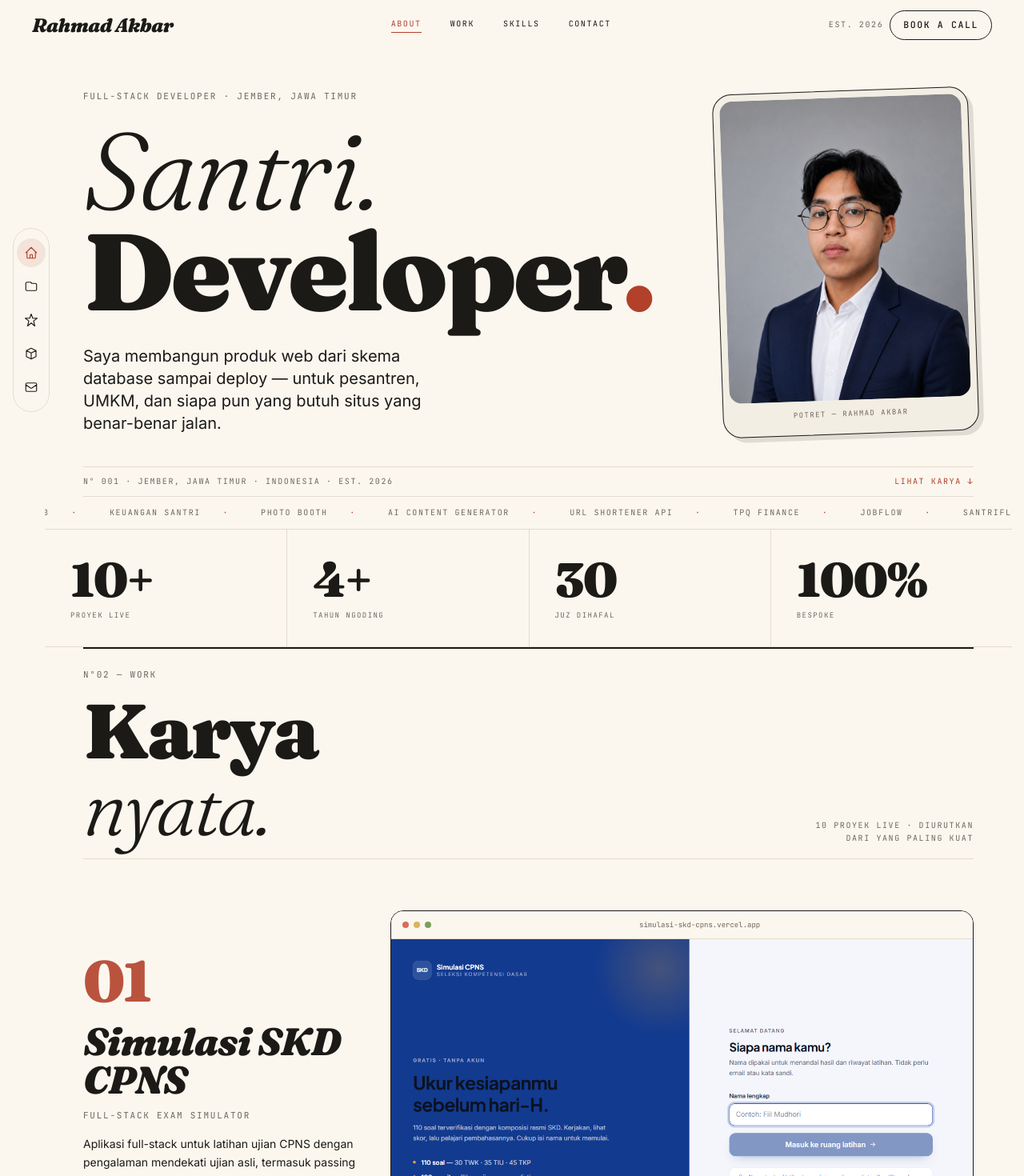
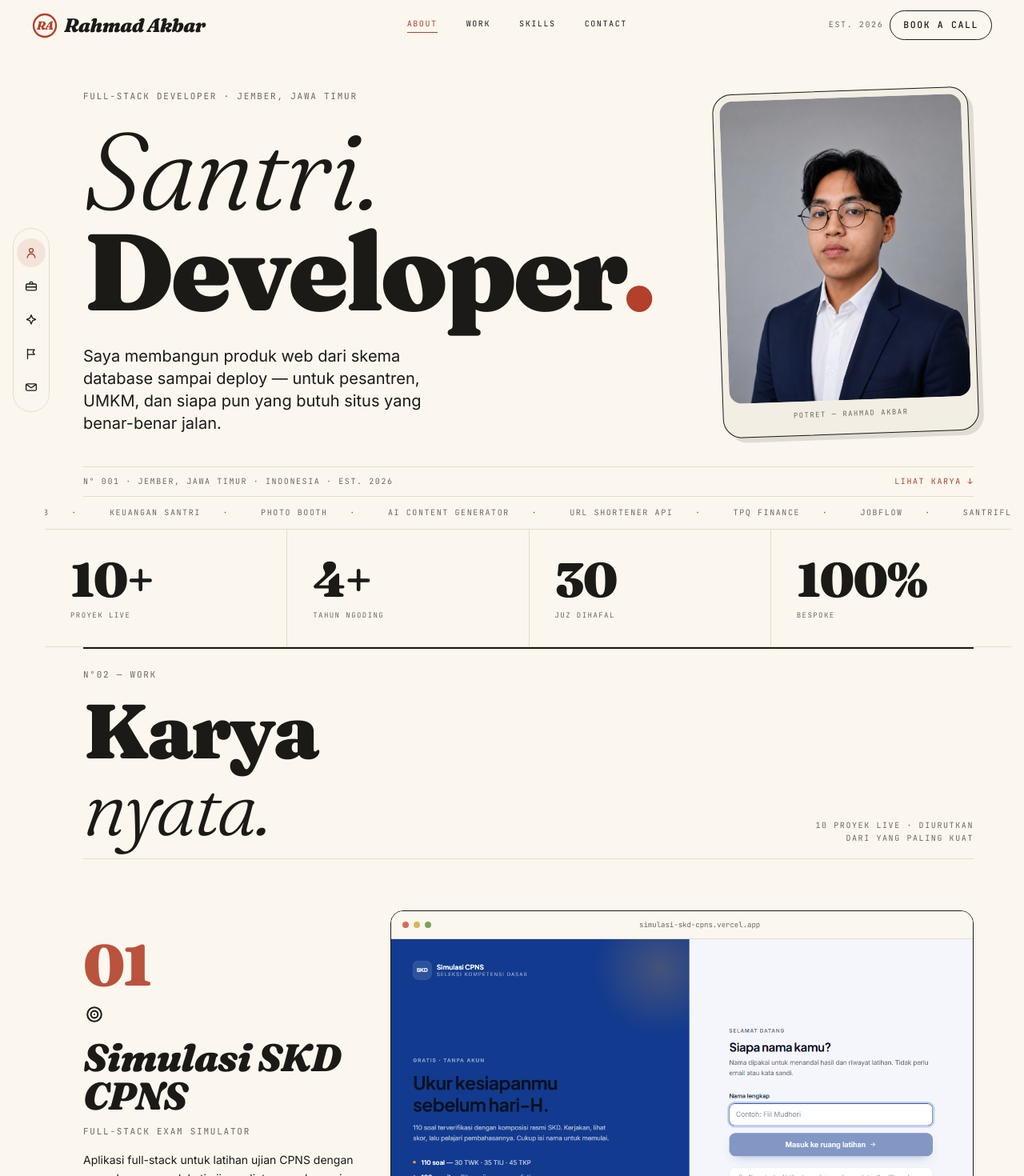
Before and after one commit to fiilmudhori26/portfolio-3d, a Next.js app: page / in a window 1280 px wide. Shown: the top 1470 px of the page at 80% size. Built offline with nearby package versions, Linux system fonts and the light colour scheme.

Commit message:
feat: monochrome line icon system (personal/sections/projects)

```diff
--- a/components/Navbar.tsx
+++ b/components/Navbar.tsx
@@ -3,6 +3,7 @@
 import { useState, useEffect } from 'react'
 import { useFullpage } from '@/components/FullpageProvider'
 import MenuOverlay from '@/components/MenuOverlay'
+import { PersonalMark } from '@/components/icons'
 
 const navItems = [
   { label: 'About', section: 0, href: '#about' },
@@ -28,8 +29,9 @@ export default function Navbar() {
           scrolled ? 'bg-paper/90 backdrop-blur-md border-line' : 'bg-transparent border-transparent'
         }`}
       >
-        <a href="#about" className="font-display italic font-black text-xl sm:text-2xl tracking-[-0.02em] text-ink no-underline rounded-sm">
-          Rahmad Akbar
+        <a href="#about" className="flex items-center gap-2 font-display italic font-black text-xl sm:text-2xl tracking-[-0.02em] text-ink no-underline rounded-sm">
+          <PersonalMark className="w-7 h-7 sm:w-8 sm:h-8 text-accent shrink-0" />
+          <span>Rahmad Akbar</span>
         </a>
 
         <nav aria-label="Primary" className="hidden md:flex items-center gap-9">
--- a/components/Sidebar.tsx
+++ b/components/Sidebar.tsx
@@ -2,15 +2,9 @@
 
 import { useState } from 'react'
 import { useFullpage } from '@/components/FullpageProvider'
+import { SECTION_ICONS } from '@/components/icons'
 
-const icons = [
-  { section: 0, icon: 'M3 12l2-2m0 0l7-7 7 7M5 10v10a1 1 0 001 1h3m10-11l2 2m-2-2v10a1 1 0 01-1 1h-3m-6 0a1 1 0 001-1v-4a1 1 0 011-1h2a1 1 0 011 1v4a1 1 0 001 1m-6 0h6' },
-  { section: 1, icon: 'M3 7v10a2 2 0 002 2h14a2 2 0 002-2V9a2 2 0 00-2-2h-6l-2-2H5a2 2 0 00-2 2z' },
-  { section: 2, icon: 'M12 2l2.5 7H22l-6 4.5L18 22l-6-5-6 5 2-8.5L2 9h7.5L12 2z' },
-  { section: 3, icon: 'M20 7l-8-4-8 4m16 0l-8 4m8-4v10l-8 4m0-10L4 7m8 4v10M4 7v10l8 4' },
-  { section: 4, icon: 'M3 8l7.89 5.26a2 2 0 002.22 0L21 8M5 19h14a2 2 0 002-2V7a2 2 0 00-2-2H5a2 2 0 00-2 2v10a2 2 0 002 2z' },
-]
-
+const sectionKeys = ['about', 'work', 'skills', 'journey', 'contact'] as const
 const sectionNames = ['About', 'Work', 'Skills', 'Journey', 'Contact']
 const sectionHrefs = ['#about', '#work', '#skills', '#journey', '#contact']
 
@@ -20,7 +14,7 @@ export default function Sidebar() {
 
   return (
     <div className="hidden md:flex fixed left-4 top-1/2 -translate-y-1/2 z-40 flex-col items-center gap-1.5 rounded-full border border-line bg-paper/90 backdrop-blur px-1 py-3">
-      {icons.map(({ section, icon }) => {
+      {sectionKeys.map((key, section) => {
         const isActive = currentSection === section
         const isHovered = hovered === section
 
@@ -44,9 +38,9 @@ export default function Sidebar() {
             >
               {sectionNames[section]}
             </span>
-            <svg xmlns="http://www.w3.org/2000/svg" className="w-[18px] h-[18px]" fill="none" viewBox="0 0 24 24" stroke="currentColor" strokeWidth={1.5} aria-hidden="true">
-              <path strokeLinecap="round" strokeLinejoin="round" d={icon} />
-            </svg>
+            <span className="w-[18px] h-[18px] [&>svg]:w-full [&>svg]:h-full" aria-hidden="true">
+              {SECTION_ICONS[key]}
+            </span>
           </a>
         )
       })}
--- /dev/null
+++ b/components/icons.tsx
@@ -0,0 +1,163 @@
+import type { SVGProps } from 'react'
+
+/**
+ * Monochrome line icon system — single color (currentColor), stroke 1.75,
+ * round caps/joins, fill none, viewBox 0 0 24 24.
+ * PersonalMark may carry the accent color used for brand identity.
+ */
+
+type IconProps = SVGProps<SVGSVGElement>
+
+const base = {
+  xmlns: 'http://www.w3.org/2000/svg',
+  viewBox: '0 0 24 24',
+  fill: 'none',
+  stroke: 'currentColor',
+  strokeWidth: 1.75,
+  strokeLinecap: 'round' as const,
+  strokeLinejoin: 'round' as const,
+  'aria-hidden': true as const,
+}
+
+function LineIcon({ children, ...props }: IconProps) {
+  return (
+    <svg {...base} {...props}>
+      {children}
+    </svg>
+  )
+}
+
+/* ── Personal mark ─────────────────────────────────────────── */
+
+export function PersonalMark({ className }: { className?: string }) {
+  return (
+    <svg
+      xmlns="http://www.w3.org/2000/svg"
+      viewBox="0 0 24 24"
+      fill="none"
+      className={className}
+      aria-hidden="true"
+    >
+      <circle cx="12" cy="12" r="10.5" stroke="currentColor" strokeWidth="1.75" />
+      <text
+        x="12"
+        y="12"
+        dy="0.36em"
+        textAnchor="middle"
+        fontFamily="'Fraunces', serif"
+        fontStyle="italic"
+        fontWeight={900}
+        fontSize="11"
+        fill="currentColor"
+        stroke="none"
+      >
+        RA
+      </text>
+    </svg>
+  )
+}
+
+/* ── Section icons ─────────────────────────────────────────── */
+
+export const SECTION_ICONS = {
+  about: (
+    <LineIcon>
+      <circle cx="12" cy="8" r="3.25" />
+      <path d="M5.5 20c.9-4.2 3.6-6.3 6.5-6.3s5.6 2.1 6.5 6.3" />
+    </LineIcon>
+  ),
+  work: (
+    <LineIcon>
+      <rect x="3.5" y="8" width="17" height="10.5" rx="2" />
+      <path d="M9.5 8V6.5A2 2 0 0 1 11.5 4.5h1A2 2 0 0 1 14.5 6.5V8" />
+      <path d="M3.5 13h17" />
+    </LineIcon>
+  ),
+  skills: (
+    <LineIcon>
+      <path d="M12 3.6l2.2 5.3 5.3 2.2-5.3 2.2L12 18.6l-2.2-5.3L4.5 11.1l5.3-2.2z" />
+    </LineIcon>
+  ),
+  journey: (
+    <LineIcon>
+      <path d="M6 20.5V4.5" />
+      <path d="M6 5.5h11.5l-2.7 4 2.7 4H6" />
+    </LineIcon>
+  ),
+  contact: (
+    <LineIcon>
+      <rect x="3.5" y="6.5" width="17" height="11" rx="2" />
+      <path d="M4 7.5l8 5.6 8-5.6" />
+    </LineIcon>
+  ),
+} as const
+
+export type SectionIconKey = keyof typeof SECTION_ICONS
+
+/* ── Project icons ─────────────────────────────────────────── */
+
+export const PROJECT_ICONS: Record<string, JSX.Element> = {
+  'simulasi-cpns': (
+    <LineIcon>
+      <circle cx="12" cy="12" r="7.5" />
+      <circle cx="12" cy="12" r="3.75" />
+      <circle cx="12" cy="12" r=".9" fill="currentColor" stroke="none" />
+    </LineIcon>
+  ),
+  'keuangan-app': (
+    <LineIcon>
+      <circle cx="12" cy="12" r="7.5" />
+      <circle cx="12" cy="12" r="2.4" />
+    </LineIcon>
+  ),
+  koperasihub: (
+    <LineIcon>
+      <path d="M5 9l1.6-4.5h10.8L19 9" />
+      <path d="M4.5 9h15V19a1.5 1.5 0 0 1-1.5 1.5H6A1.5 1.5 0 0 1 4.5 19z" />
+      <path d="M10 20.5v-5h4v5" />
+    </LineIcon>
+  ),
+  'keuangan-santri': (
+    <LineIcon>
+      <path d="M4 8a2 2 0 0 1 2-2h12a2 2 0 0 1 2 2v8a2 2 0 0 0-2-2H6a2 2 0 0 0-2 2z" />
+      <path d="M12 6v12" />
+    </LineIcon>
+  ),
+  'photo-booth': (
+    <LineIcon>
+      <rect x="3.5" y="7.5" width="17" height="11" rx="2" />
+      <circle cx="12" cy="13" r="3.4" />
+      <circle cx="7.5" cy="10.8" r=".8" fill="currentColor" stroke="none" />
+    </LineIcon>
+  ),
+  'content-generator': (
+    <LineIcon>
+      <path d="M12 4l1.7 4.6L18.3 10l-4.6 1.7L12 16.3l-1.7-4.6L5.7 10l4.6-1.4z" />
+      <path d="M18.5 15.5l.6 1.6 1.6.6-1.6.6-.6 1.6-.6-1.6-1.6-.6 1.6-.6z" />
+    </LineIcon>
+  ),
+  'url-shortener': (
+    <LineIcon>
+      <path d="M10.2 13.8a3.8 3.8 0 0 0 5.4 0l2.7-2.7a3.8 3.8 0 0 0-5.4-5.4l-1.3 1.3" />
+      <path d="M13.8 10.2a3.8 3.8 0 0 0-5.4 0l-2.7 2.7a3.8 3.8 0 0 0 5.4 5.4l1.3-1.3" />
+    </LineIcon>
+  ),
+  'tpq-finance': (
+    <LineIcon>
+      <path d="M3 9.5L12 5l9 4.5-9 4.5z" />
+      <path d="M6.5 11.5V16c0 1.4 2.4 2.6 5.5 2.6s5.5-1.2 5.5-2.6v-4.5" />
+    </LineIcon>
+  ),
+  santriflow: (
+    <LineIcon>
+      <path d="M4.5 11L12 4.5 19.5 11" />
+      <path d="M6.5 9.5V20h11V9.5" />
+      <path d="M10.3 20v-5h3.4v5" />
+    </LineIcon>
+  ),
+  jobflow: (
+    <LineIcon>
+      <path d="M3.5 11.5L20.5 4.5l-5.6 15.5-3-6.7z" />
+    </LineIcon>
+  ),
+}
--- a/components/sections/Projects.tsx
+++ b/components/sections/Projects.tsx
@@ -4,6 +4,7 @@ import { useState } from 'react'
 import Image from 'next/image'
 import { projects } from '@/lib/data'
 import { useIntersectionShow } from '@/lib/hooks'
+import { PROJECT_ICONS } from '@/components/icons'
 
 const ORDER = [
   'simulasi-cpns',
@@ -89,6 +90,9 @@ export default function Projects() {
               {/* Kolom teks */}
               <div className={`col-span-12 md:col-span-4 ${flip ? 'md:order-2' : ''}`}>
                 <p className="font-display font-black leading-none text-6xl md:text-7xl text-accent/90 tracking-[-0.04em]">{num}</p>
+                <span className="block mt-3 w-7 h-7 text-ink [&>svg]:w-full [&>svg]:h-full" aria-hidden="true">
+                  {PROJECT_ICONS[p.id]}
+                </span>
                 <h3 className="font-display italic font-black tracking-[-0.02em] leading-[0.98] text-3xl sm:text-4xl lg:text-5xl text-ink mt-4">
                   {p.title}
                 </h3>
```
Also changed, not shown: app/apple-icon.svg (added), app/icon.svg (added).
